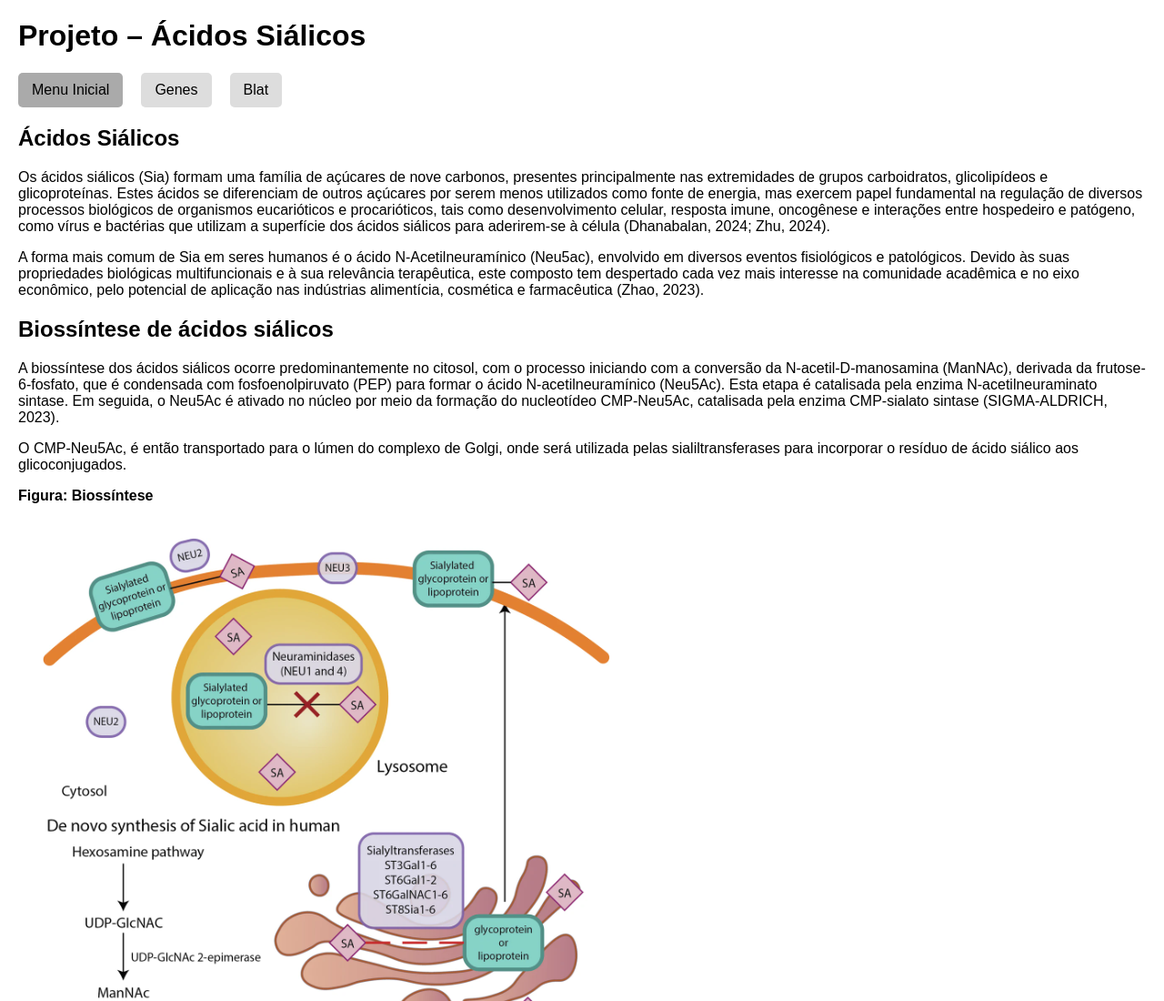
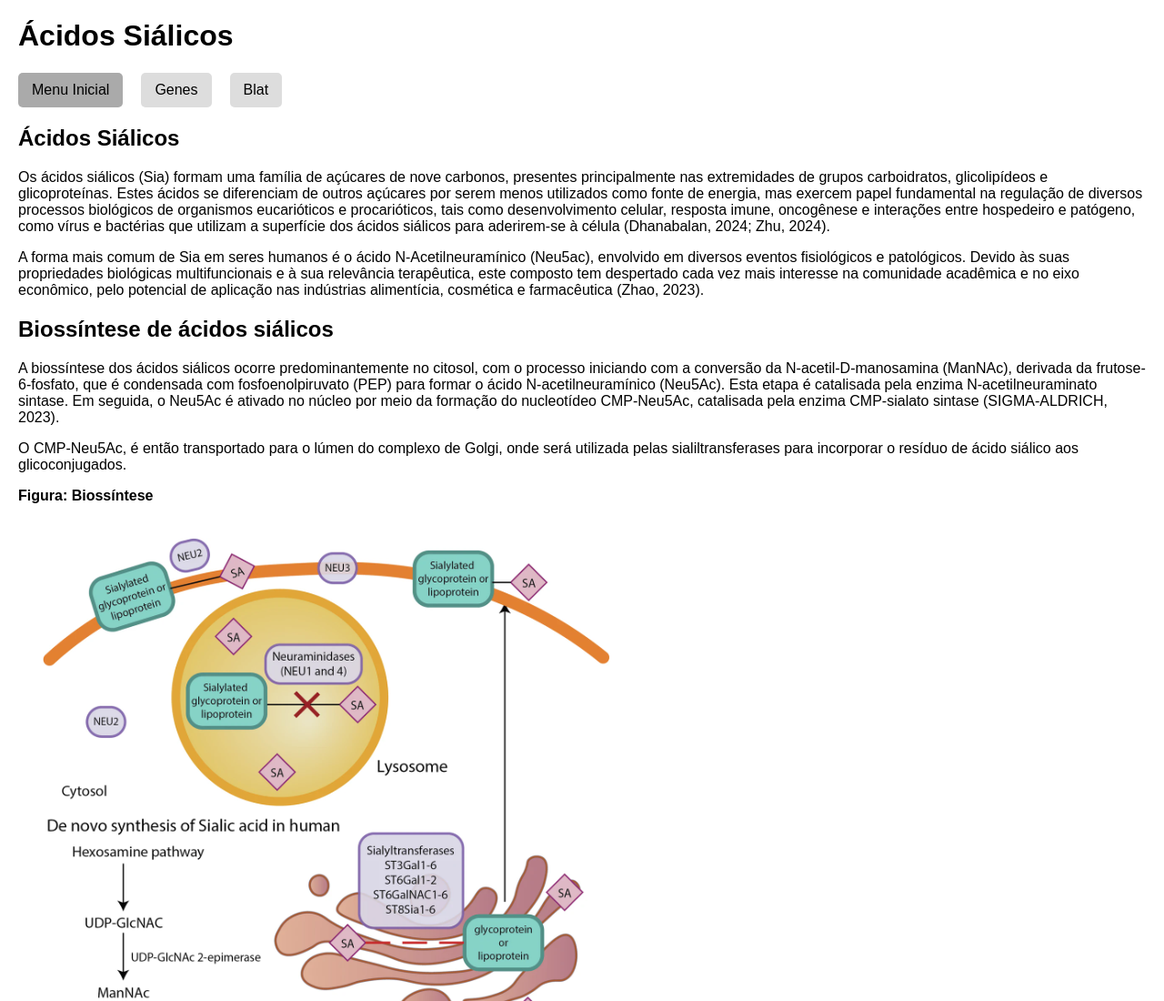
Before and after one commit to anders-rc/sialic_acids_sialyltransferaes, a plain HTML site: page index.html in a window 1280 px wide. Shown: the top 1100 px of the page at 91% size. Drawn offline with nearby package versions, Linux system fonts and the light colour scheme.

Commit message:
Update index.html

```diff
--- a/index.html
+++ b/index.html
@@ -2,7 +2,7 @@
 <html lang="pt-BR">
 <head>
     <meta charset="UTF-8">
-    <title>Ácidos Siálicos - Projeto</title>
+    <title>Ácidos Siálicos</title>
     <script src="https://cdn.jsdelivr.net/npm/@supabase/supabase-js@2"></script>
     <style>
         body { font-family: Arial, sans-serif; margin: 20px; }
@@ -20,7 +20,7 @@
 </head>
 <body>
 
-<h1>Projeto – Ácidos Siálicos</h1>
+<h1>Ácidos Siálicos</h1>
 
 <div class="tabs">
     <div class="tab active" onclick="openTab('menu', this)">Menu Inicial</div>
```
